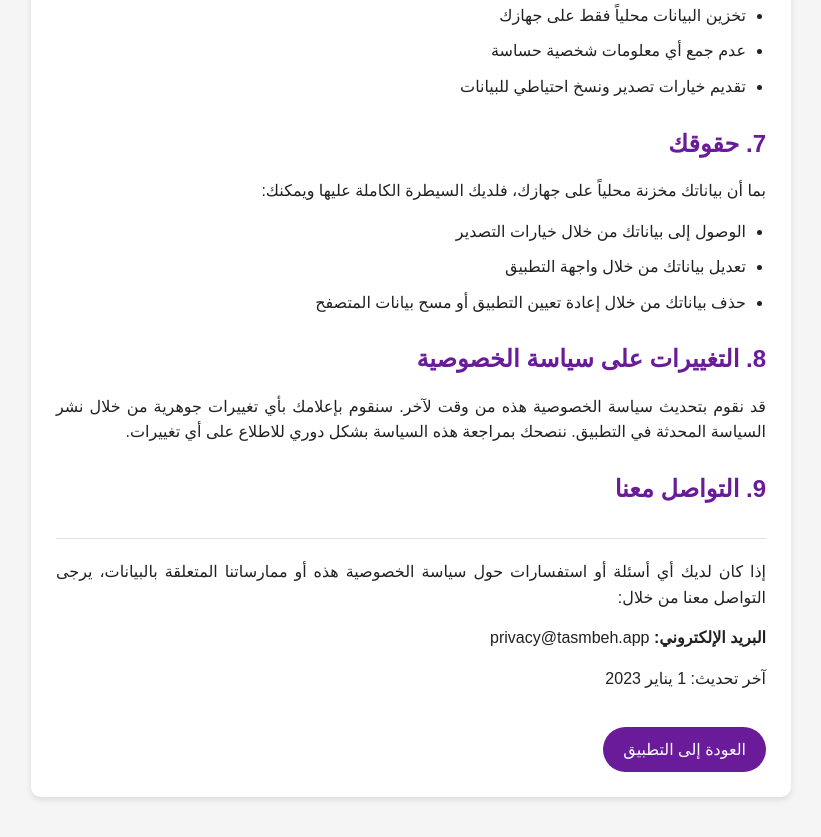
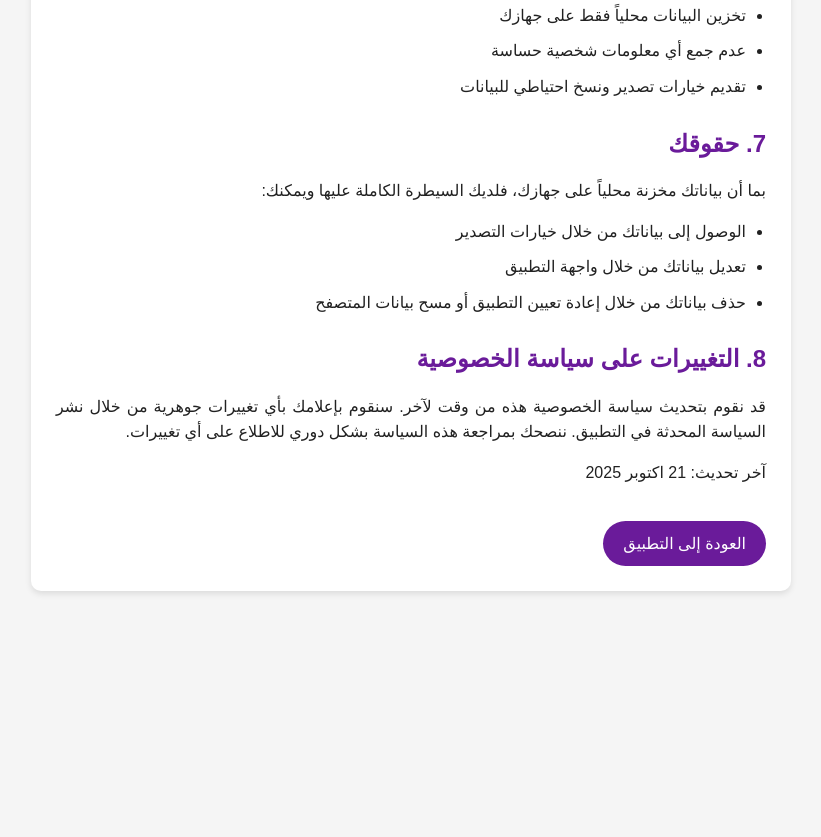
Before and after one commit to QO0CG/Smart-Rosary-Privacy-Policy, a plain HTML site: page index.html in a window 1280 px wide. Shown: the part 1794-2631 px from the top of the page, without its empty margins (229-1050 px from the left). After the commit the page ends 2425 px from the top, so only its background shows below. Drawn offline with Linux system fonts and the light colour scheme.

Commit message:
Update index.html

```diff
--- a/index.html
+++ b/index.html
@@ -271,13 +271,7 @@
     <h2>8. التغييرات على سياسة الخصوصية</h2>
     <p>قد نقوم بتحديث سياسة الخصوصية هذه من وقت لآخر. سنقوم بإعلامك بأي تغييرات جوهرية من خلال نشر السياسة المحدثة في التطبيق. ننصحك بمراجعة هذه السياسة بشكل دوري للاطلاع على أي تغييرات.</p>
 
-    <h2>9. التواصل معنا</h2>
-    <div class="contact-info">
-      <p>إذا كان لديك أي أسئلة أو استفسارات حول سياسة الخصوصية هذه أو ممارساتنا المتعلقة بالبيانات، يرجى التواصل معنا من خلال:</p>
-      <p><strong>البريد الإلكتروني:</strong> privacy@tasmbeh.app</p>
-    </div>
-
-    <p>آخر تحديث: 1 يناير 2023</p>
+    <p>آخر تحديث: 21 اكتوبر 2025</p>
 
     <a href="index.html" class="back-btn">العودة إلى التطبيق</a>
   </div>
```
